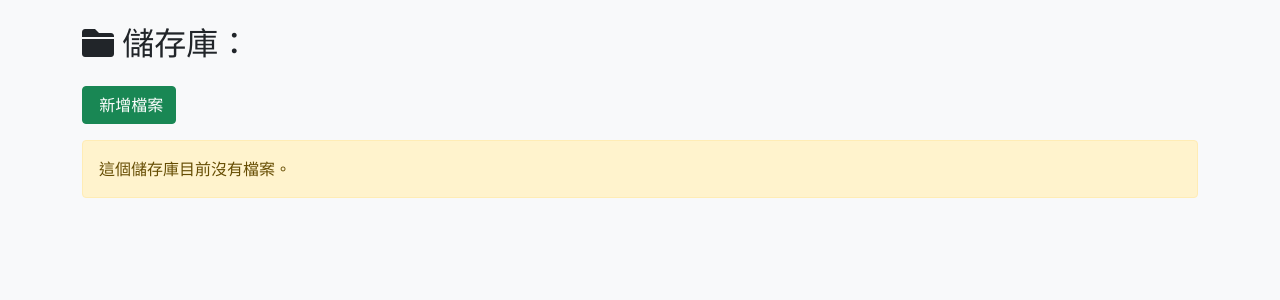
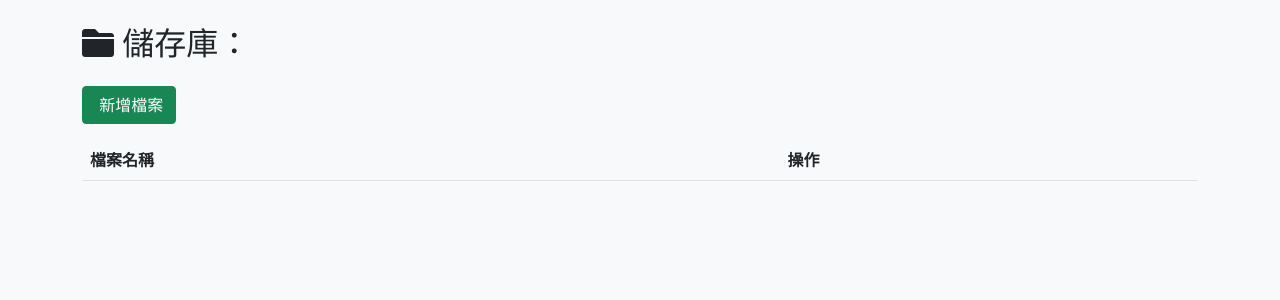
Before and after one commit to oinktech/Github-hub, a Flask app: template templates/repo.html in a window 1280 px wide. Shown: the part 56-356 px from the top of the page. Run offline with Flask 3, Linux system fonts and the light colour scheme; the template is opened without the code that fills it, so the values that code supplies are empty; some libraries are stand-ins or nearby versions.

Commit message:
Update repo.html

```diff
--- a/templates/repo.html
+++ b/templates/repo.html
@@ -1,3 +1,4 @@
+<!-- templates/repo.html -->
 <!DOCTYPE html>
 <html lang="zh-Hant">
 <head>
@@ -43,8 +44,6 @@
 
     <h2 class="mb-4"><i class="fas fa-folder"></i> 儲存庫：{{ repo.name }}</h2>
     <a href="{{ url_for('repo_file', owner=repo.owner.login, name=repo.name) }}" class="btn btn-success mb-3"><i class="fas fa-file-plus"></i> 新增檔案</a>
-
-    {% if contents %}
     <table class="table table-hover">
         <thead>
             <tr>
@@ -71,9 +70,6 @@
             {% endfor %}
         </tbody>
     </table>
-    {% else %}
-    <div class="alert alert-warning" role="alert">這個儲存庫目前沒有檔案。</div>
-    {% endif %}
 </div>
 
 <!-- Bootstrap JS -->
```
